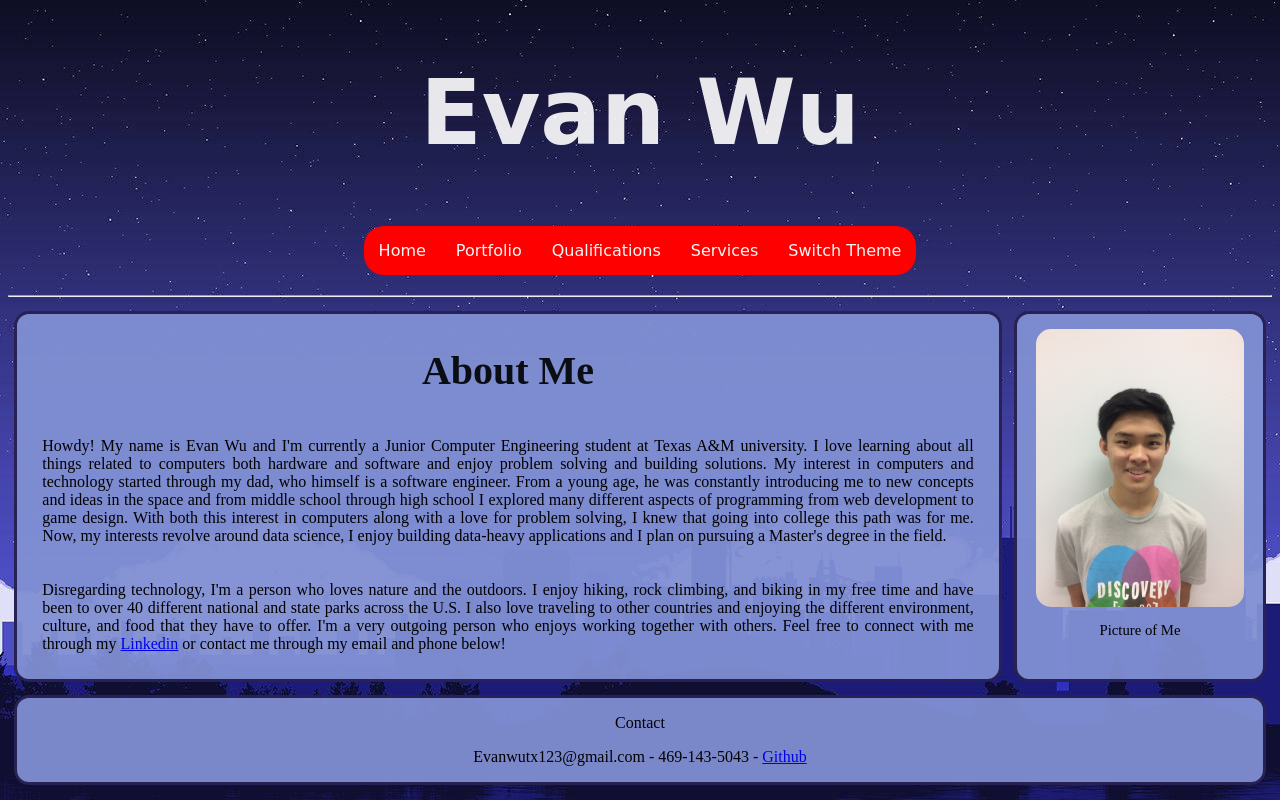
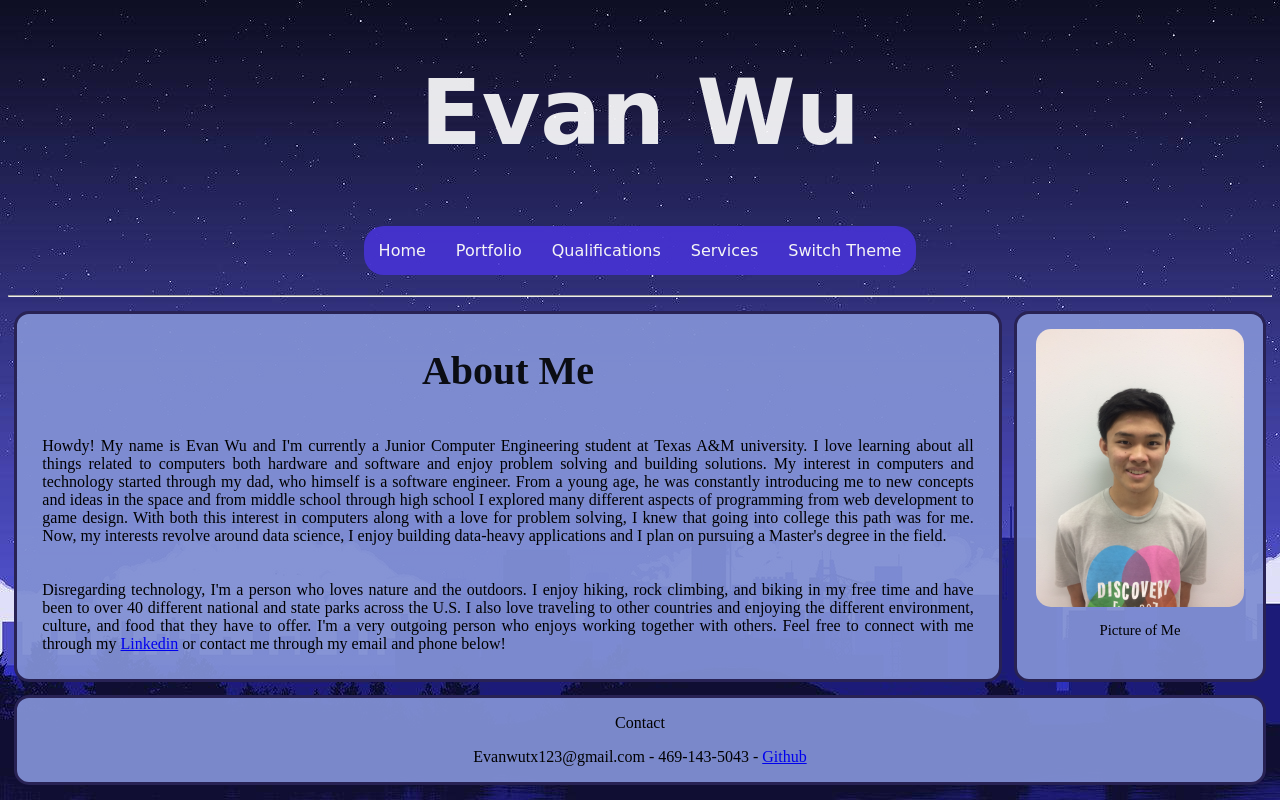
Before and after one commit to Evanwutx/CSCE412, a plain HTML site: page index.html in a window 1280 px wide. Drawn offline with Linux system fonts and the light colour scheme.

Commit message:
Switch background color back

```diff
--- a/style1.css
+++ b/style1.css
@@ -14,8 +14,8 @@
 
   ul {
     list-style-type: none;
-    /*background-color: rgba(71, 52, 213, .9);*/
-    background-color: red;
+    background-color: rgba(71, 52, 213, .9);
+    /*background-color: red;*/
     font-family: cursive;
     border-radius: 20px;
     margin: auto;
```
